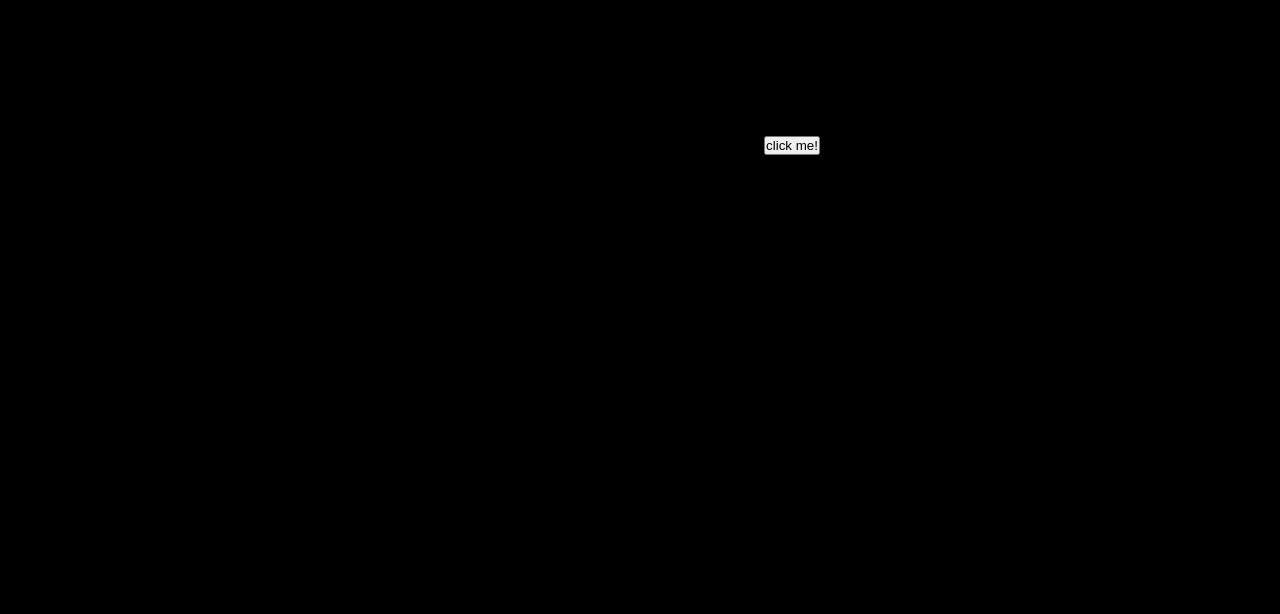
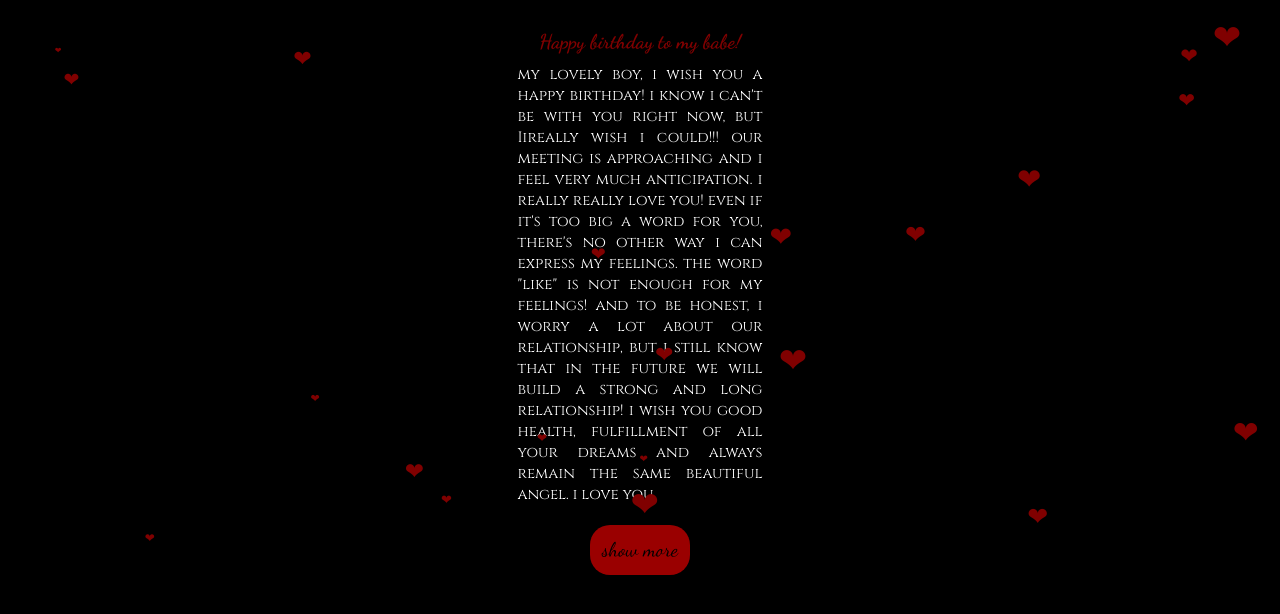
Before and after one commit to Sunj0grlsk/birthday, a plain HTML site: page text.html in a window 1280 px wide. Drawn offline with Linux system fonts and the light colour scheme.

Commit message:
Add files via upload

```diff
--- /dev/null
+++ b/reasons.css
@@ -0,0 +1,154 @@
+.section {
+  position: absolute;
+  z-index: 0;
+  width: 50%;
+  height: 50%;
+  overflow: hidden;
+  cursor: pointer;
+  transform: scale3d(1, 1, 1);
+  will-change: transform, opacity, contents;
+  transition-duration: 0.6s;
+  transition-timing-function: cubic-bezier(0.4, 0, 0.2, 1);
+  font-family: "Cinzel", serif;
+}
+.section:nth-child(1) {
+  top: 0;
+  left: 0;
+  background: #97000073;
+}
+
+
+.section:nth-child(2) {
+  top: 0;
+  left: 50%;
+  background: #000000;
+}
+.section:nth-child(3) {
+  top: 50%;
+  left: 0;
+  background: #00000087;
+}
+.section:nth-child(4) {
+  top: 50%;
+  left: 50%;
+  background: #97000073;
+}
+.section:nth-child(5) {
+  top: 100%;
+  left: 50%;
+  background: #000000;
+}
+.section:nth-child(6) {
+  top: 100%;
+  left: 0%;
+  background: #97000073;
+}
+.section:nth-child(7) {
+  top: 150%;
+  left: 0%;
+  background: #00000073;
+}
+.section:nth-child(8) {
+  top: 150%;
+  left: 50%;
+  background: #97000073;
+}
+.section:nth-child(9) {
+  top: 200%;
+  left: 0%;
+  background: #97000073;
+}
+.section:nth-child(10) {
+  top: 200%;
+  left: 50%;
+  background: #00000073;
+}
+.section:nth-child(11) {
+  top: 250%;
+  left: 0%;
+  background: #00000073;
+}
+.section:nth-child(12) {
+  top: 250%;
+  left: 50%;
+  background: #97000073;
+}
+.section:nth-child(13) {
+  top: 300%;
+  left: 0%;
+  background: #97000073;
+}
+.section:nth-child(14) {
+  top: 300%;
+  left: 50%;
+  background: #00000073;
+}
+.section:nth-child(15) {
+  top: 350%;
+  left: 0%;
+  background: #00000073;
+}
+.section:nth-child(16) {
+  top: 350%;
+  left: 50%;
+  background: #97000073;
+}
+.section.is-expanded {
+  top: 0;
+  left: 0;
+  right: 0;
+  bottom: 0;
+  inset: 0;
+  z-index: 100;
+  width: 100%;
+  height: 100%;
+  cursor: auto;
+}
+.has-expanded-item .section:not(.is-expanded) {
+  transform: scale3d(0, 0, 0);
+  opacity: 0;
+}
+.close-section {
+  position: absolute;
+  top: 0;
+  right: 0;
+  display: flex;
+  align-items: center;
+  justify-content: center;
+  width: 3rem;
+  height: 3rem;
+  font-size: 2rem;
+  line-height: 1;
+  text-align: center;
+  color: #fff;
+  opacity: 0;
+  cursor: pointer;
+  pointer-events: none;
+  transition: opacity 0.1s linear;
+  will-change: opacity;
+}
+.section.is-expanded .close-section {
+  opacity: 1;
+  pointer-events: auto;
+  transition-duration: 0.2s;
+  transition-delay: 0.6s;
+}
+*, *::before, *::after {
+  box-sizing: border-box;
+  margin: 0;
+  padding: 0;
+}
+
+body {
+  margin: 0;
+  background: #000;
+}
+.box {
+  display: grid;
+  place-items: center;
+  height: 100%;
+  font-size: 2.5rem;
+  font-weight: 500;
+  color: #fff;
+  margin-left: 10px;
+}
--- a/sr.js
+++ b/sr.js
@@ -0,0 +1,130 @@
+
+// Количество сердечек (рекомендуется 30 - 400)
+var snowmax=20
+
+// Цвет сердечек
+var snowcolor=new Array("#800000")
+
+
+// Шрифт, который будет использоваться у сердечек
+var snowtype=new Array("arial")
+
+// Символ сердечка
+var snowletter="&#10084;"
+
+// Скорость сердечек (рекомендуемые значения в диапазоне от 0,3 до 2)
+var sinkspeed=0.5
+
+// Максимальный размер сердечка
+var snowmaxsize=35
+
+// Минимальный размер сердечка
+var snowminsize=8
+
+// Положение сердечек
+// 1 - на всем сайте, 2 - по левой стороне
+// 3 - по центру, 4 - по правой стороне
+var snowingzone=1
+
+///////////////////////////////////////////////////////////////////////////
+// Настройки скрипта закончились
+///////////////////////////////////////////////////////////////////////////
+
+
+// Не изменяйте код ниже этой надписи
+var snow=new Array()
+var marginbottom
+var marginright
+var timer
+var i_snow=0
+var x_mv=new Array();
+var crds=new Array();
+var lftrght=new Array();
+var browserinfos=navigator.userAgent
+var ie5=document.all&&document.getElementById&&!browserinfos.match(/Opera/)
+var ns6=document.getElementById&&!document.all
+var opera=browserinfos.match(/Opera/)
+var browserok=ie5||ns6||opera
+
+function randommaker(range) {
+        rand=Math.floor(range*Math.random())
+    return rand
+}
+
+function initsnow() {
+        if (ie5 || opera) {
+                marginbottom = document.body.scrollHeight
+                marginright = document.body.clientWidth-15
+        }
+        else if (ns6) {
+                marginbottom = document.body.scrollHeight
+                marginright = window.innerWidth-15
+        }
+        var snowsizerange=snowmaxsize-snowminsize
+        for (i=0;i<=snowmax;i++) {
+                crds[i] = 0;
+            lftrght[i] = Math.random()*15;
+            x_mv[i] = 0.03 + Math.random()/10;
+                snow[i]=document.getElementById("s"+i)
+                snow[i].style.fontFamily=snowtype[randommaker(snowtype.length)]
+                snow[i].size=randommaker(snowsizerange)+snowminsize
+                snow[i].style.fontSize=snow[i].size+'px';
+                snow[i].style.color=snowcolor[randommaker(snowcolor.length)]
+                snow[i].style.zIndex=1000
+                snow[i].sink=sinkspeed*snow[i].size/5
+                if (snowingzone==1) {snow[i].posx=randommaker(marginright-snow[i].size)}
+                if (snowingzone==2) {snow[i].posx=randommaker(marginright/2-snow[i].size)}
+                if (snowingzone==3) {snow[i].posx=randommaker(marginright/2-snow[i].size)+marginright/4}
+                if (snowingzone==4) {snow[i].posx=randommaker(marginright/2-snow[i].size)+marginright/2}
+                snow[i].posy=randommaker(2*marginbottom-marginbottom-2*snow[i].size)
+                snow[i].style.left=snow[i].posx+'px';
+                snow[i].style.top=snow[i].posy+'px';
+        }
+        movesnow()
+}
+
+function movesnow() {
+        for (i=0;i<=snowmax;i++) {
+                crds[i] += x_mv[i];
+                snow[i].posy+=snow[i].sink
+                snow[i].style.left=snow[i].posx+lftrght[i]*Math.sin(crds[i])+'px';
+                snow[i].style.top=snow[i].posy+'px';
+
+                if (snow[i].posy>=marginbottom-2*snow[i].size || parseInt(snow[i].style.left)>(marginright-3*lftrght[i])){
+                        if (snowingzone==1) {snow[i].posx=randommaker(marginright-snow[i].size)}
+                        if (snowingzone==2) {snow[i].posx=randommaker(marginright/2-snow[i].size)}
+                        if (snowingzone==3) {snow[i].posx=randommaker(marginright/2-snow[i].size)+marginright/4}
+                        if (snowingzone==4) {snow[i].posx=randommaker(marginright/2-snow[i].size)+marginright/2}
+                        snow[i].posy=0
+                }
+        }
+        var timer=setTimeout("movesnow()",50)
+}
+
+for (i=0;i<=snowmax;i++) {
+        document.write("<span id='s"+i+"' style='position:absolute;top:-"+snowmaxsize+"'>"+snowletter+"</span>")
+}
+if (browserok) {
+        window.onload=initsnow
+}
+
+
+var love = setInterval(function() {
+    var r_num = Math.floor(Math.random() * 40) + 1;
+    var r_size = Math.floor(Math.random() * 65) + 10;
+    var r_left = Math.floor(Math.random() * 100) + 1;
+    var r_bg = Math.floor(Math.random() * 25) + 100;
+    var r_time = Math.floor(Math.random() * 5) + 5;
+
+    $('.bg_heart').append("<div class='heart' style='width:" + r_size + "px;height:" + r_size + "px;left:" + r_left + "%;background:rgba(255," + (r_bg - 25) + "," + r_bg + ",1);-webkit-animation:love " + r_time + "s ease;-moz-animation:love " + r_time + "s ease;-ms-animation:love " + r_time + "s ease;animation:love " + r_time + "s ease'></div>");
+
+    $('.bg_heart').append("<div class='heart' style='width:" + (r_size - 10) + "px;height:" + (r_size - 10) + "px;left:" + (r_left + r_num) + "%;background:rgba(255," + (r_bg - 25) + "," + (r_bg + 25) + ",1);-webkit-animation:love " + (r_time + 5) + "s ease;-moz-animation:love " + (r_time + 5) + "s ease;-ms-animation:love " + (r_time + 5) + "s ease;animation:love " + (r_time + 5) + "s ease'></div>");
+
+    $('.heart').each(function() {
+        var top = $(this).css("top").replace(/[^-\d\.]/g, '');
+        var width = $(this).css("width").replace(/[^-\d\.]/g, '');
+        if (top <= -100 || width >= 150) {
+            $(this).detach();
+        }
+    });
+}, 500);
--- a/style.css
+++ b/style.css
@@ -37,3 +37,20 @@ body{
 .ooo {
     background-color: rgb(0, 0, 0);
 }
+
+@media(min-width:320px) {
+    .click{
+        position: absolute;
+        transform: translate(-50%, -50%);
+        left: 50%;
+        top: 50%;
+        height: 50px;
+        width: 100px;
+        border-radius: 20px;
+        background-color: #9a0000;
+        border: none;
+        cursor: pointer;
+        font-family: "Dancing Script", serif;
+        font-size: 30px;
+      }
+}
--- a/text.css
+++ b/text.css
@@ -10,3 +10,151 @@ body{
   background-color: black;
 
 }
+
+.zagg{
+  color: #800000;
+  font-family: "Dancing Script", serif;
+  font-size: 70px;
+}
+
+.zag{
+  display: flex;
+  margin-top: 30px;
+  justify-content: center;
+}
+
+.wrap{
+
+}
+
+.txt{
+  color: white;
+  font-family: "Cinzel", serif;
+  text-align: justify;
+  font-size: 25px;
+}
+
+.textii{
+  width: 740px;
+}
+
+.bg_heart {
+	position: relative;
+	top: 0;
+	left: 0;
+	width: 100%;
+	height: 100%;
+	overflow: hidden;
+}
+
+.heart {
+	position: absolute;
+	top: -50%;
+	-webkit-transform: rotate(-45deg);
+	-moz-transform: rotate(-45deg);
+	-m-transform: rotate(-45deg);
+	transform: rotate(-45deg);
+}
+
+.heart:before {
+	position: absolute;
+	top: -50%;
+	left: 0;
+	display: block;
+	content: "";
+	width: 100%;
+	height: 100%;
+	background: inherit;
+	border-radius: 100%;
+}
+
+.heart:after {
+	position: absolute;
+	top: 0;
+	right: -50%;
+	display: block;
+	content: "";
+	width: 100%;
+	height: 100%;
+	background: inherit;
+	border-radius: 100%;
+}
+
+@-webkit-keyframes love {
+	0%{
+		top:110%;
+	}
+}
+
+@-moz-keyframes love {
+	0%{
+		top:110%;
+	}
+}
+
+@-ms-keyframes love {
+	0%{
+		top:110%;
+	}
+}
+
+@keyframes love {
+	0%{
+		top:110%;
+	}
+}
+
+.bg_heart{
+  display: flex;
+  align-items: center;
+  justify-content: center;
+}
+
+.click{
+
+  height: 50px;
+  width: 200px;
+  border-radius: 20px;
+  background-color: #9a0000;
+  border: none;
+  cursor: pointer;
+  font-family: "Dancing Script", serif;
+  font-size: 30px;
+}
+
+.butt{
+  display: flex;
+  align-items: center;
+  justify-content: center;
+}
+
+@media(min-width:320px) and (max-width:1440px) {
+		.zagg{
+			color: #800000;
+			font-family: "Dancing Script", serif;
+			font-size: 20px;
+		  }
+		  .txt{
+			color: white;
+			font-family: "Cinzel", serif;
+			text-align: justify;
+			font-size: 15px;
+		  }
+
+		  .textii{
+			width: 245px;
+			margin-top: 10px;
+		  }
+		  .click{
+
+			height: 50px;
+			width: 100px;
+			border-radius: 20px;
+			background-color: #9a0000;
+			border: none;
+			cursor: pointer;
+			font-family: "Dancing Script", serif;
+			font-size: 20px;
+			margin-top: 20px;
+		  }
+		}
--- a/text.html
+++ b/text.html
@@ -1,21 +1,52 @@
 <!DOCTYPE html>
 <html lang="en">
+
 <head>
     <meta charset="UTF-8">
     <meta name="viewport" content="width=device-width, initial-scale=1.0">
-    <title>love u</title>
+    <title>read this</title>
     <link rel="stylesheet" href="text.css">
+    <link rel="preconnect" href="https://fonts.googleapis.com">
+    <link rel="preconnect" href="https://fonts.gstatic.com" crossorigin>
+    <link
+        href="https://fonts.googleapis.com/css2?family=Dancing+Script:wght@400..700&family=Noto+Sans:ital,wght@0,100..900;1,100..900&display=swap"
+        rel="stylesheet">
+    <link rel="preconnect" href="https://fonts.googleapis.com">
+    <link rel="preconnect" href="https://fonts.gstatic.com" crossorigin>
+    <link
+        href="https://fonts.googleapis.com/css2?family=Cinzel:wght@400..900&family=Dancing+Script:wght@400..700&family=Noto+Sans:ital,wght@0,100..900;1,100..900&display=swap"
+        rel="stylesheet">
 </head>
+
 <body>
+    <div class="bg_heart">
+        <div class="button">
+            <div class="wrap">
+                <div class="zag">
+                    <h1 class="zagg">Happy birthday to my babe!</h1>
+                </div>
+                <div class="textii">
+                    <p class="txt">my lovely boy, i wish you a happy birthday! i know i can't be with you right now,
+                        but Iireally wish i could!!! our meeting is approaching and i feel very much anticipation.
+                        i really really love you! even if it's too big a word for you, there's no other way i can
+                        express my feelings.
+                        the word "like" is not enough for my feelings! and to be honest, i worry a lot about our
+                        relationship,
+                        but i still know that in the future we will build a strong and long relationship!
+                        i wish you good health, fulfillment of all your dreams and always remain the same beautiful
+                        angel. i love you</p>
+                </div>
+                <div class="butt">
+                    <a href="reasons.html">
+                    <button class="click">show more</button>
+                </a>
+                </div>
 
-    <div class="button">
-        <div class="wrap" id="content-area">
-            <canvas id="canvas" class="ooo"></canvas>
-            <a href="text.html">
-                <button class="click" id="display-confetti">click me!</button>
-            </a>
+            </div>
         </div>
     </div>
-  <script src="sr.js"></script>
+
+    <script src="sr.js"></script>
 </body>
+
 </html>
```
Also changed, not shown: index.html (+0 -2 lines), reasons.html (added, +87 -0 lines), resons.js (added, +45 -0 lines).
